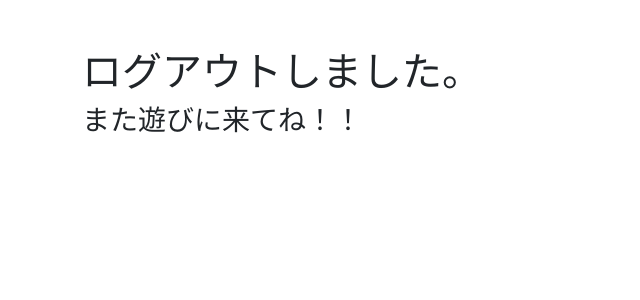
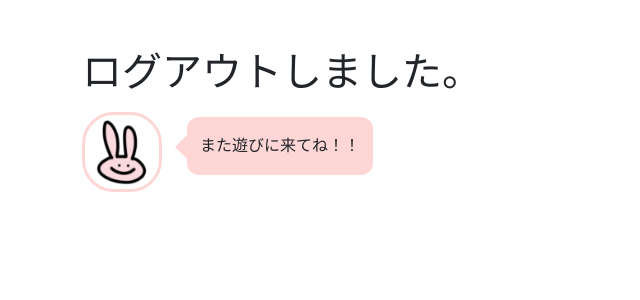
Before and after one commit to Chicken-iniad/Gacha, a Django app: page /logout/ in a window 1280 px wide. Shown: the part 70-370 px from the top of the page, without its empty margins (0-640 px from the left). Run offline with Django 4.2, Linux system fonts and the light colour scheme.

Commit message:
アイコン挿入、デザイン変更

```diff
--- a/gacha/templates/gacha/logout.html
+++ b/gacha/templates/gacha/logout.html
@@ -7,6 +7,53 @@
     <link href="https://cdn.jsdelivr.net/npm/bootstrap@5.0.0-beta1/dist/css/bootstrap.min.css" rel="stylesheet" integrity="sha384-giJF6kkoqNQ00vy+HMDP7azOuL0xtbfIcaT9wjKHr8RbDVddVHyTfAAsrekwKmP1" crossorigin="anonymous">
     <link href="{% static 'gacha/css/default.css' %}" rel="stylesheet">
     <title>ログアウト</title>
+    <style>
+    .balloon {
+      width: 100%;
+      overflow: hidden;
+    }
+
+    .balloon .faceicon {
+      float: left;
+      margin-right: -90px;
+      width: 80px;
+    }
+
+    .balloon .faceicon img {
+      width: 100%;
+      height: auto;
+      border: solid 3px #fed6d6;
+      border-radius: 40%;
+    }
+
+    .balloon .chatting {
+      width: 100%;
+    }
+
+    .says {
+      display: inline-block;
+      position: relative;
+      margin: 5px 0 0 105px;
+      padding: 17px 13px;
+      border-radius: 12px;
+      background: #fed6d6;
+    }
+
+    .says:after {
+      content: "";
+      display: inline-block;
+      position: absolute;
+      top: 18px;
+      left: -24px;
+      border: 12px solid transparent;
+      border-right: 12px solid #fed6d6;
+    }
+
+    .says p {
+      margin: 0;
+      padding: 0;
+    }
+    </style>
 </head>
 <body>
   <div id ="header">
@@ -14,7 +61,16 @@
   </div>
   <div class="container">
     <h1 class="mt-5">ログアウトしました。</h1>
-    <h3>また遊びに来てね！！</h3>
+    <div class="balloon mt-3">
+      <div class="faceicon">
+      <img src="{% static 'gacha/img/top_icon.png' %}" class="p-1" alt="Logo">
+      </div>
+      <div class="chatting">
+        <div class="says">
+          <p>また遊びに来てね！！</p>
+        </div>
+      </div>
+    </div>
   </div>
 </body>
 
--- a/gacha/templates/gacha/user.html
+++ b/gacha/templates/gacha/user.html
@@ -17,7 +17,8 @@
     }
 
     .user {
-      background-color: rgb(255, 253, 237);
+      background-color: #fffded;
+      border: solid 5px #ffef9c;
     }
 
     .one-three {
```
Also changed, not shown: gacha/templates/gacha/index.html (+7 -8 lines), gacha/static/gacha/img/top_icon.png (added).
